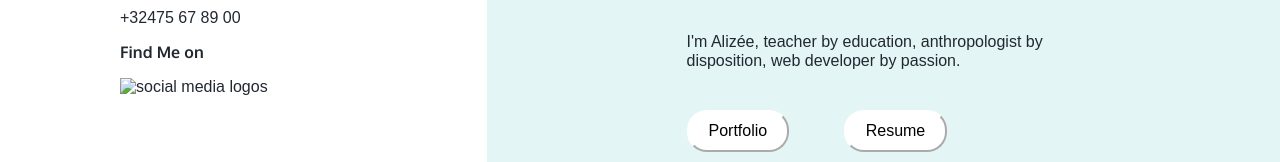
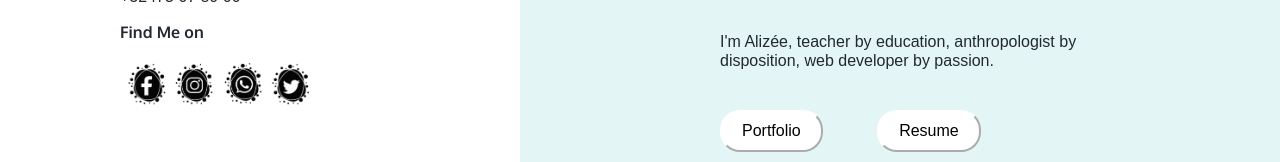
Before and after one commit to AlizeeBoc/v-card, a plain HTML site: page index.html in a window 1280 px wide. Shown: the part 407-569 px from the top of the page. Drawn offline with nearby package versions, Linux system fonts and the light colour scheme; a web font is replaced by a local one.

Commit message:
ajout des photos dans le dossier + modif de l'url de la photo des social medias dans l'index.html

```diff
--- a/index.html
+++ b/index.html
@@ -29,7 +29,7 @@
             <p class="infos">Phone</p>
             <p>+32475 67 89 00</p>
             <p class="infos">Find Me on</p>
-            <img src="smflex4 - Copie.png" alt="social media logos" width="200" id="socialmed">
+            <img src="smflex.png" alt="social media logos" width="200" id="socialmed">
         </div>
         <div id="dte">
             <div id="presentation">
```
Also changed, not shown: smflex.png (added).
